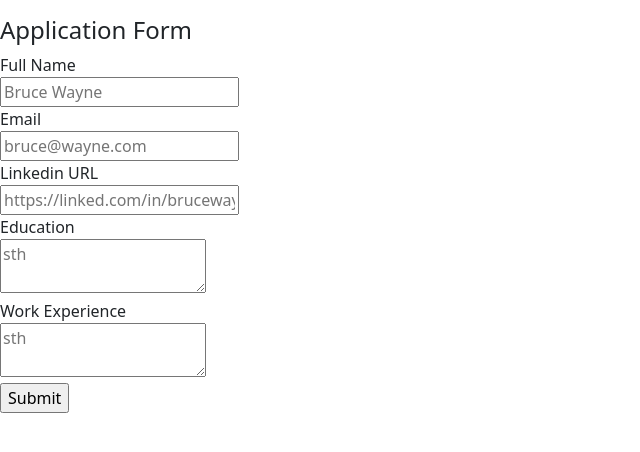
After one commit to wilczman/flask_web_app, a Flask app: template templates/jobpage.html in a window 1280 px wide. The commit adds this page. Shown: the top 452 px of the page, without its empty margins (0-640 px from the left). Run offline with Flask 3, Linux system fonts and the light colour scheme; the template is opened without the code that fills it, so the values that code supplies are empty.

Commit message:
poprawki

```diff
--- a/app.py
+++ b/app.py
@@ -1,17 +1,9 @@
-from flask import Flask, render_template, jsonify
-from sqlalchemy import text
+from flask import Flask, render_template, jsonify, request
 
-from database import engine
+from database import load_jobs_from_db, load_specific_job_from_db, add_application_to_db
 
 app = Flask(__name__)
 
-def load_jobs_from_db():
-    with engine.connect() as conn:
-        result = conn.execute(text("select * from jobs"))
-        result_dicts = []
-        for row in result.mappings().all():
-            result_dicts.append(dict(row))
-        return result_dicts
 
 @app.route('/')
 def hello_world():
@@ -27,17 +19,32 @@ def list_jobs():
     jobs = load_jobs_from_db()
     return jsonify(jobs)
 
-@app.route('/1/')
-def one():
-    return 'doopa!'
+@app.route('/jobs/<id>')
+def show_job(id):
+    job = load_specific_job_from_db(id)
+    if not job:
+        return "Not Found", 404
+    else:
+        return render_template(
+            'jobpage.html',
+            job=job
+        )
 
-@app.route('/2/')
-def two():
-    return 'doopa!'
+@app.route("/jobs/<id>/apply", methods=['post'])
+def apply_to_job(id):
+    data = request.form
+    job = load_specific_job_from_db(id)
+    add_application_to_db(id, data)
+    return render_template(
+        'application_submitted.html',
+        application=data
+    )
 
-@app.route('/3/')
-def three():
-    return 'doopa!'
+@app.route('/api/jobs/<id>')
+def api_show_job(id):
+    job = load_specific_job_from_db(id)
+    return jsonify(job)
+
 
 if __name__ == '__main__':
     app.run(host='0.0.0.0', debug=True)
--- a/database.py
+++ b/database.py
@@ -24,3 +24,47 @@ if __name__ == '__main__':
         result_dicts = []
         for row in result.mappings().all():
             print(dict(row))
+
+
+def add_application_to_db(job_id, data):
+    with engine.connect() as conn:
+        query = text(
+            '''INSERT INTO applications (
+            job_id, full_name, email, linkedin_url, education, work_experience, resume_url
+            ) VALUES (
+            :job_id, :full_name, :email, :linkedin_url, :education, :work_experience, :resume_url
+            )
+            '''
+        )
+        conn.execute(
+            query,
+            {
+                "job_id": job_id,
+                "full_name": data['full_name'],
+                "email": data['email'],
+                "linkedin_url": data['linkedin_url'],
+                "education": data['education'],
+                "work_experience": str(data['work_experience']),
+                "resume_url": '',#data['resume_url'],
+            }
+        )
+
+
+def load_jobs_from_db():
+    with engine.connect() as conn:
+        result = conn.execute(text("select * from jobs"))
+        result_dicts = []
+        for row in result.mappings().all():
+            result_dicts.append(dict(row))
+        return result_dicts
+
+
+def load_specific_job_from_db(id_: int):
+    with engine.connect() as conn:
+        sql = f"SELECT * FROM jobs WHERE id = :val"
+        result = conn.execute(
+            text(sql),
+            {"val": id_},
+        )
+        row = result.mappings().fetchone()
+        return dict(row) if row else None
--- /dev/null
+++ b/templates/application_form.html
@@ -0,0 +1,32 @@
+<h4>Application Form</h4>
+<form action="/jobs/{{job['id']}}/apply" method="post">
+    <div>
+        <label>Full Name</label><br>
+        <input type="text" name="full_name" placeholder="Bruce Wayne">
+    </div>
+
+    <div>
+        <label>Email</label><br>
+        <input type="text" name="email" placeholder="bruce@wayne.com">
+    </div>
+
+    <div>
+        <label>Linkedin URL</label><br>
+        <input type="text" name="linkedin_url" placeholder="https://linked.com/in/brucewayne">
+    </div>
+
+    <div>
+        <label>Education</label><br>
+        <textarea name="education" placeholder="sth"></textarea>
+    </div>
+
+    <div>
+        <label>Work Experience</label><br>
+        <textarea name="work_experience" placeholder="sth"></textarea>
+    </div>
+
+    <div>
+        <input type="submit">
+    </div>
+
+</form>
--- a/templates/jobitem.html
+++ b/templates/jobitem.html
@@ -11,7 +11,11 @@
         {% endif %}
     </div>
     <div class="col-3" >
-        <a href="mailto:j.swierlik@o2.pl?subject=Application%20for%20{{job['title']}}&body=My%20name%20%26%20surname%3A%20%3C...%3E%0D%0AMy%20application%3A%20%3C...%3E%0D%0AMy%20linkedin%20profile%3A%20%3C...%3E"
+<!--        <a href="mailto:j.swierlik@o2.pl?subject=Application%20for%20{{job['title']}}&body=My%20name%20%26%20surname%3A%20%3C...%3E%0D%0AMy%20application%3A%20%3C...%3E%0D%0AMy%20linkedin%20profile%3A%20%3C...%3E"-->
+<!--           type="button" class="btn btn-outline-primary">-->
+<!--            Apply-->
+<!--        </a>-->
+        <a href="/jobs/{{job['id']}}"
            type="button" class="btn btn-outline-primary">
             Apply
         </a>
--- /dev/null
+++ b/templates/jobpage.html
@@ -0,0 +1,20 @@
+<!DOCTYPE html>
+<html>
+<head>
+    <meta charset="utf-8">
+    <meta name="viewport" content="width=device-width, initial-scale=1">
+    <title>{{job.title}}</title>
+    <link href="https://cdn.jsdelivr.net/npm/bootstrap@5.3.2/dist/css/bootstrap.min.css" rel="stylesheet" integrity="sha384-T3c6CoIi6uLrA9TneNEoa7RxnatzjcDSCmG1MXxSR1GAsXEV/Dwwykc2MPK8M2HN" crossorigin="anonymous">
+</head>
+
+<body>
+    <script src="https://cdn.jsdelivr.net/npm/bootstrap@5.3.2/dist/js/bootstrap.bundle.min.js" integrity="sha384-C6RzsynM9kWDrMNeT87bh95OGNyZPhcTNXj1NW7RuBCsyN/o0jlpcV8Qyq46cDfL" crossorigin="anonymous"></script>
+   <h3>{{job.title}}</h3>
+    <p>{{job.location}}</p>
+    <p>{{job.currency}} {{job.salary}}</p>
+    <p>{{job.responsibilites}}</p>
+    <p>{{job.requirements}}</p>
+    {% include 'application_form.html' %}
+</body>
+
+</html>
```
Also changed, not shown: templates/application_submitted.html (added, +14 -0 lines).
